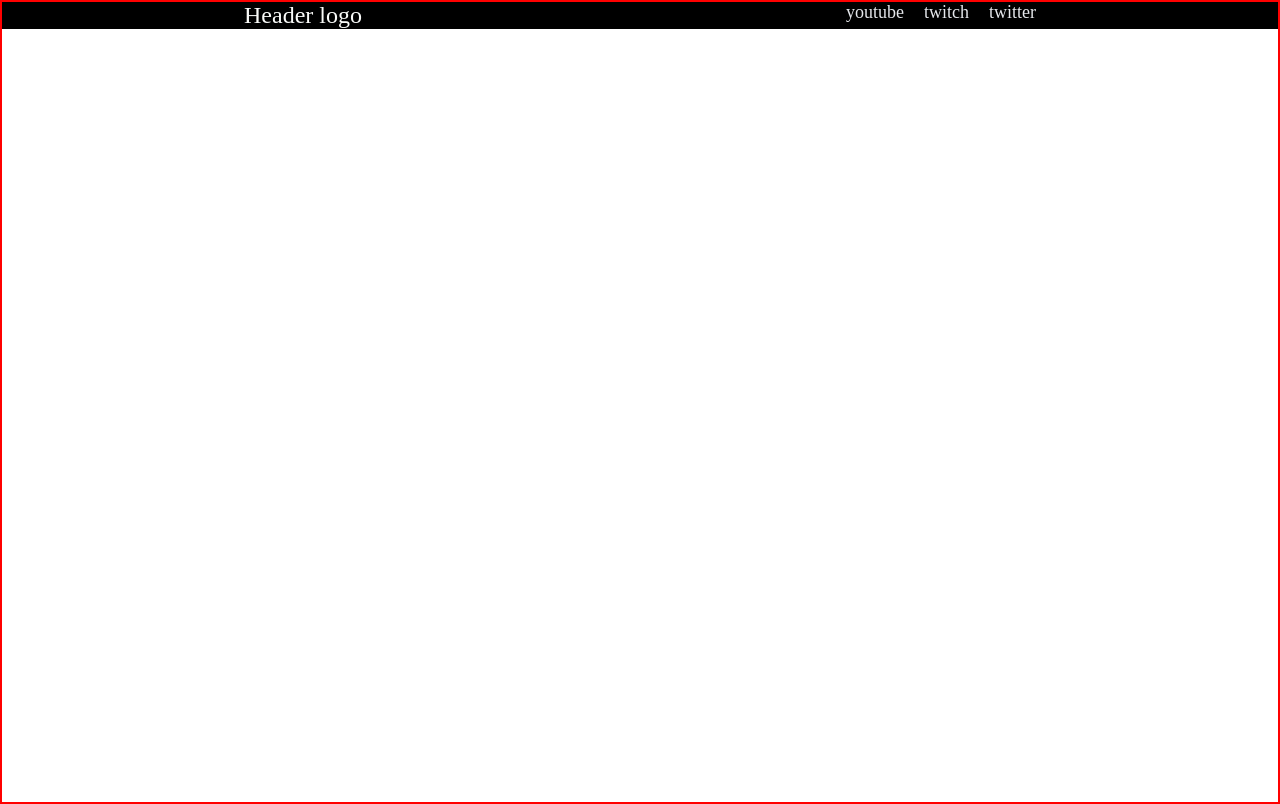
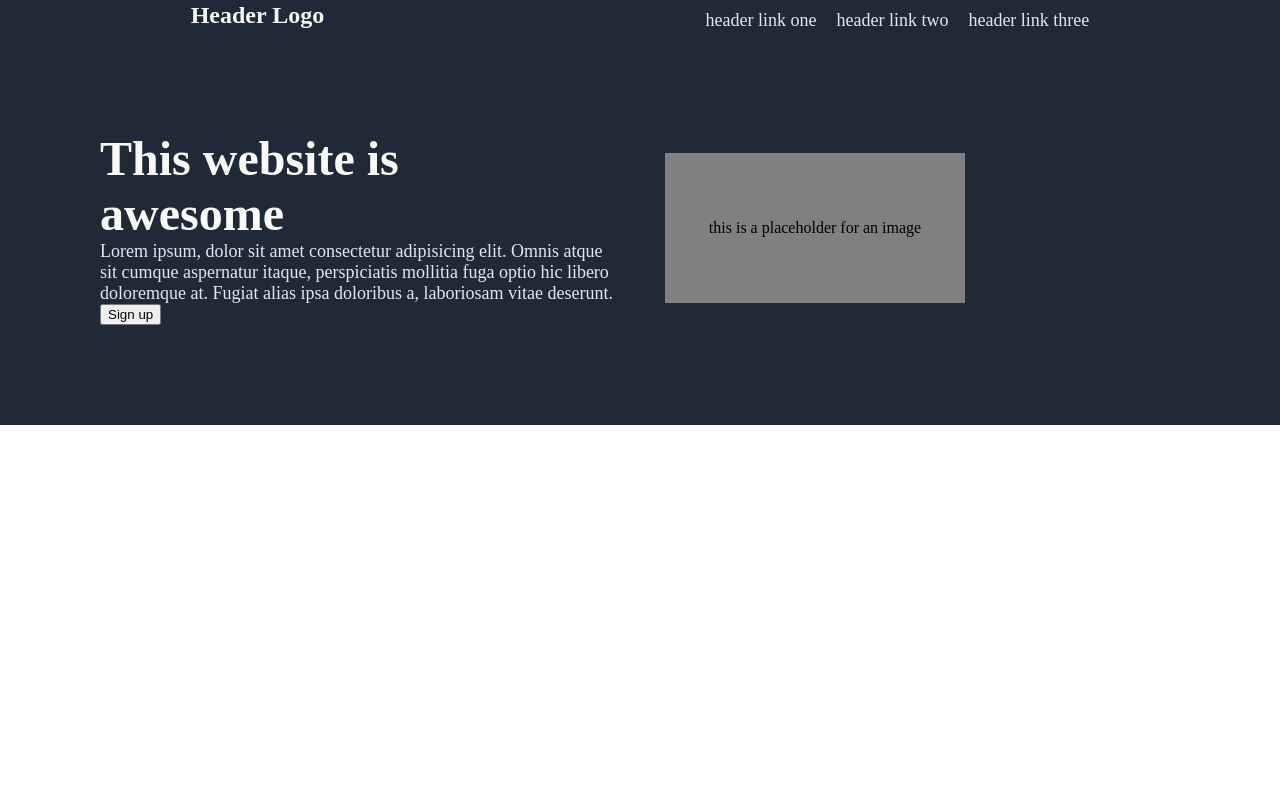
Before and after one commit to Joshwilcox12/Landing-Page, a plain HTML site: page index.html in a window 1280 px wide. Drawn offline with Linux system fonts and the light colour scheme.

Commit message:
Create content hero section
created hero section, still can't shrink properly but moving on to next section
need to create desgin of button as well

```diff
--- a/index.html
+++ b/index.html
@@ -2,20 +2,55 @@
 <html lang="en">
     <head>
         <meta charset="UTF-8">
+        <meta name="viewport" content="width=device-width, initial-scale=1.0">
         <link rel="stylesheet" href="./style.css">
         <title>Landing-Page</title>
     </head>
     <body>
-    <div class="hero">
+        <div class="header">
+            <h1>Header Logo</h1>
+            <ul>
+                <li><a>header link one</a></li>
+                <li><a>header link two</a></li>
+                <li><a>header link three</a></li>
 
-            <div class="header">
-                <div class="logo">Header logo</div>
-                <ul>
-                    <li ><a href="https://www.youtube.com" target="_blank" rel="noopener noreferrer" >youtube</a></li>
-                    <li><a href="https://www.twitch.tv/"   target="_blank" rel="noopener noreferrer" >twitch</a></li>
-                    <li><a href="https://www.x.com"        target="_blank" rel="noopener noreferrer" >twitter</a></li>
             </ul>
         </div>
+
+        <div class="hero">
+            <div class="column">
+                <div class="main">This website is awesome</div>
+                <div class="text">Lorem ipsum, dolor sit amet consectetur adipisicing elit. Omnis atque sit cumque aspernatur itaque, perspiciatis mollitia fuga optio hic libero doloremque at. Fugiat alias ipsa doloribus a, laboriosam vitae deserunt.</div>
+                <button class="blue button">Sign up</button>
             </div>
+            <div class="column">
+                 <div class="holder">this is a placeholder for an image</div>
+            </div>
+        </div>
+
+
+
+        <div class="content"></div>
+
+
+
+
+
+
+
+
+
+
+
+
+
+
+
+
+
+
+        <div class="quote"></div>
+        <div class="call"></div>
+        <div class="footer"></div>
     </body>
 </html>
--- a/style.css
+++ b/style.css
@@ -1,35 +1,63 @@
 body{
     margin: 0;
-    min-height: 100vh;
-    border: 2px solid red;
+    box-sizing: border-box;
+    display: flex;
+    flex-direction: column;
+}
+.header{
+    display: flex;
+    justify-content: space-around;
+    background-color: #1F2937;
+    align-items: center;
+}
+h1{
+    margin: 0%;
+    font-size: 24px;
+    color: #F9FAf8;
+}
+ul{
+    display: flex;
+    margin: 0;
+    padding: 0;
+    list-style-type: none;
+    gap: 20px;
+    padding-top: 10px;
+    color: #E5E7EB;
+    font-size: 18px;
 }
 
 .hero{
-    background-color: black;
+    display: flex;
+    justify-content: center;
+    align-items: center;
+    background-color: #1F2937;
+    padding: 100px;
+    gap:50px;
 }
 
 
-.header{
-    display: flex;
-    justify-content: space-around;
+
+.column{
+min-width: 0px;
+flex:1;
 }
 
-ul{
-    margin: 0;
-    padding: 0;
+.holder{
     display: flex;
-    list-style-type: none;
-    gap: 20px;
-
+    height: 150px;
+    width: 300px;
+    background-color: grey;
+    justify-content: center;
+    align-items: center;
 }
 
-.logo{
-    font-size: 24px;
-    color: #F9FAF8;
+.main{
+    color: #F9FAf8;
+    font-size: 48px;
+    font-weight: bolder;
+    max-width: 350px;
 }
-
-a{
-    text-decoration: none;
+.text{
     font-size: 18px;
-    color: #e5e7eb;
+    color: #E5E7EB;
 }
```
Also changed, not shown: img/Main.jpg (added), img/ramen.jpg (added). Lines whose indentation alone changed are shown as unchanged.
